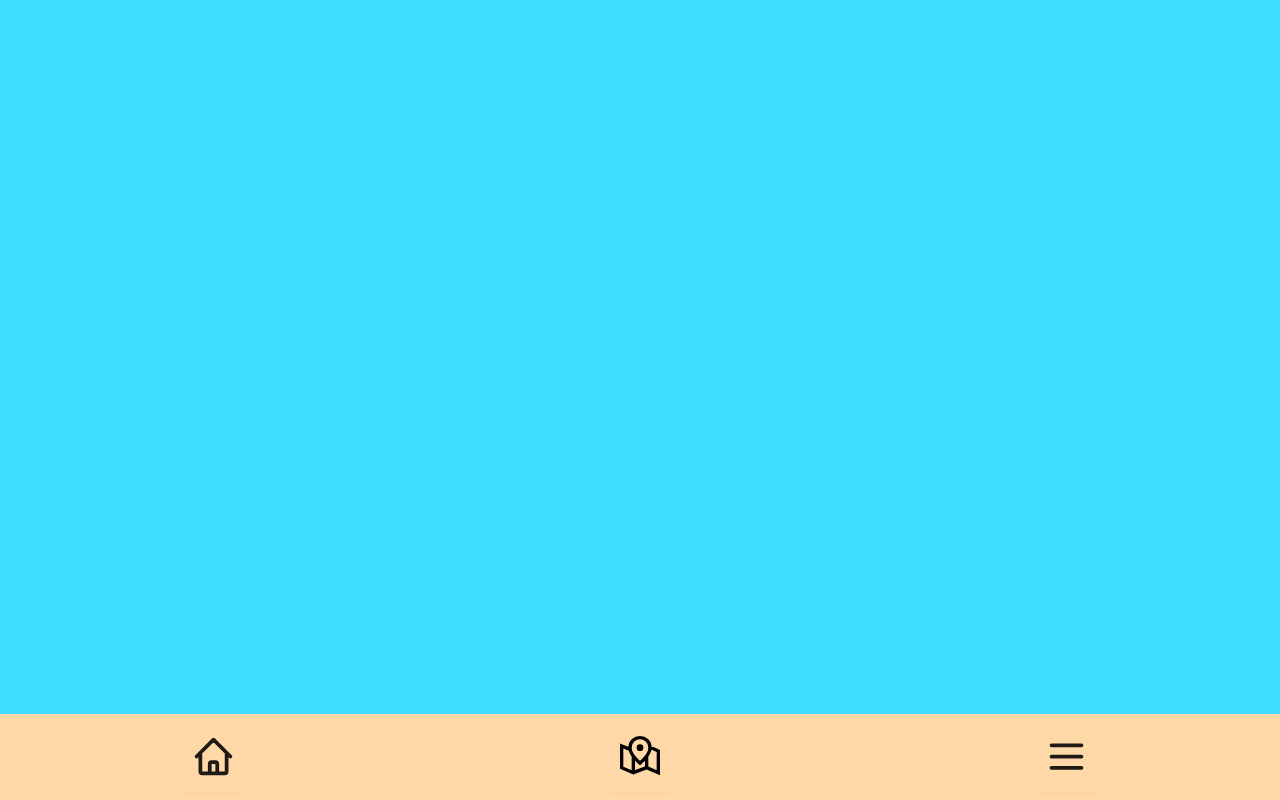
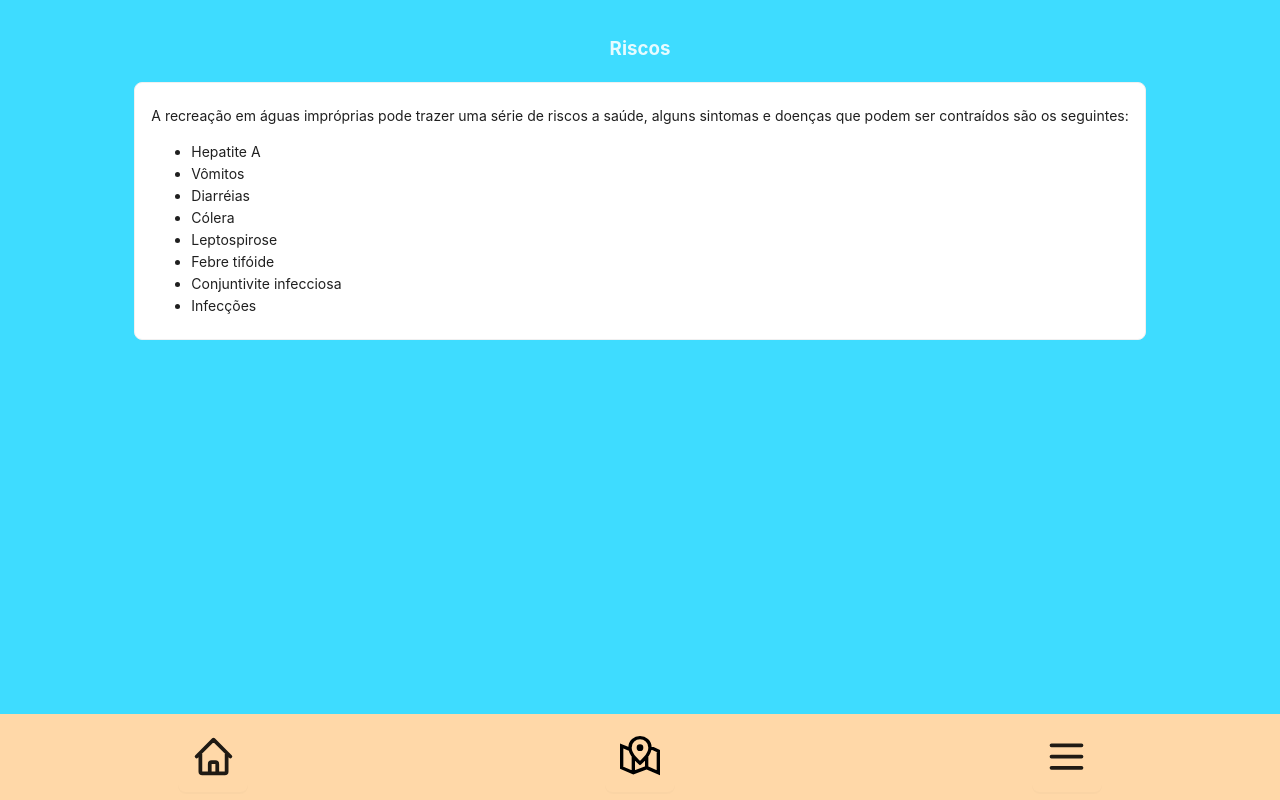
Before and after one commit to bihellzin/wqualify, a React (Vite) app: page /wqualify/riscos in a window 1280 px wide. Before the commit this address had no page. Built offline with nearby package versions, Linux system fonts and the light colour scheme.

Commit message:
adds riscos page

```diff
--- a/src/App.jsx
+++ b/src/App.jsx
@@ -7,6 +7,7 @@ import Sidebar from "./components/Siderbar/Sidebar";
 import Balneabilidade from "./pages/Balneabilidade/Balneabilidade";
 import CategoriaAgua from "./pages/CategoriaAgua/CategoriaAgua";
 import MapPage from "./pages/Map/Map";
+import Riscos from "./pages/Riscos/Riscos";
 
 function App() {
   const [sidebarOpen, setSidebarOpen] = useState(false);
@@ -17,6 +18,7 @@ function App() {
         <Route path="/" element={<Home />} />
         <Route path="/balneabilidade" element={<Balneabilidade />} />
         <Route path="/categoria-agua" element={<CategoriaAgua />} />
+        <Route path="/riscos" element={<Riscos />} />
         <Route path="/mapa" element={<MapPage />} />
       </Routes>
       <Sidebar sidebarOpen={sidebarOpen} handleSidebarOpen={setSidebarOpen} />
--- a/src/components/Siderbar/Sidebar.jsx
+++ b/src/components/Siderbar/Sidebar.jsx
@@ -1,5 +1,6 @@
 import { Button } from "antd";
 import { FaUmbrellaBeach, FaWater } from "react-icons/fa";
+import { IoWarningOutline } from "react-icons/io5";
 import { useNavigate } from "react-router-dom";
 
 const Sidebar = ({ sidebarOpen, handleSidebarOpen }) => {
@@ -48,6 +49,20 @@ const Sidebar = ({ sidebarOpen, handleSidebarOpen }) => {
       >
         Categoria da água
       </Button>
+      <Button
+        style={{
+          display: "flex",
+          alignItems: "center",
+          justifyContent: "center",
+        }}
+        icon={<IoWarningOutline size={20} />}
+        onClick={() => {
+          handleSidebarOpen((prev) => !prev);
+          return navigate("riscos");
+        }}
+      >
+        Riscos
+      </Button>
     </aside>
   );
 };
--- a/src/pages/Map/Map.jsx
+++ b/src/pages/Map/Map.jsx
@@ -256,7 +256,7 @@ const cities = [
 export default function MapPage() {
   const [isModalOpen, setIsModalOpen] = useState(false);
   const [city, setCity] = useState(null);
-  console.log(city);
+
   function onMarkerClick(city) {
     setIsModalOpen(true);
     setCity(city);
--- /dev/null
+++ b/src/pages/Riscos/Riscos.jsx
@@ -0,0 +1,39 @@
+import { Card } from "antd";
+import "../../App.css";
+
+const Riscos = () => {
+  return (
+    <div>
+      <div
+        style={{
+          display: "flex",
+          flexDirection: "column",
+          alignItems: "center",
+          justifyContent: "center",
+          padding: 16,
+        }}
+      >
+        <h3>Riscos</h3>
+        <Card bordered={true} bodyStyle={{ padding: "8px 16px" }}>
+          <p>
+            A recreação em águas impróprias pode trazer uma série de riscos a
+            saúde, alguns sintomas e doenças que podem ser contraídos são os
+            seguintes:
+          </p>
+          <ul>
+            <li>Hepatite A</li>
+            <li>Vômitos</li>
+            <li>Diarréias</li>
+            <li>Cólera</li>
+            <li>Leptospirose</li>
+            <li>Febre tifóide</li>
+            <li>Conjuntivite infecciosa</li>
+            <li>Infecções</li>
+          </ul>
+        </Card>
+      </div>
+    </div>
+  );
+};
+
+export default Riscos;
```
